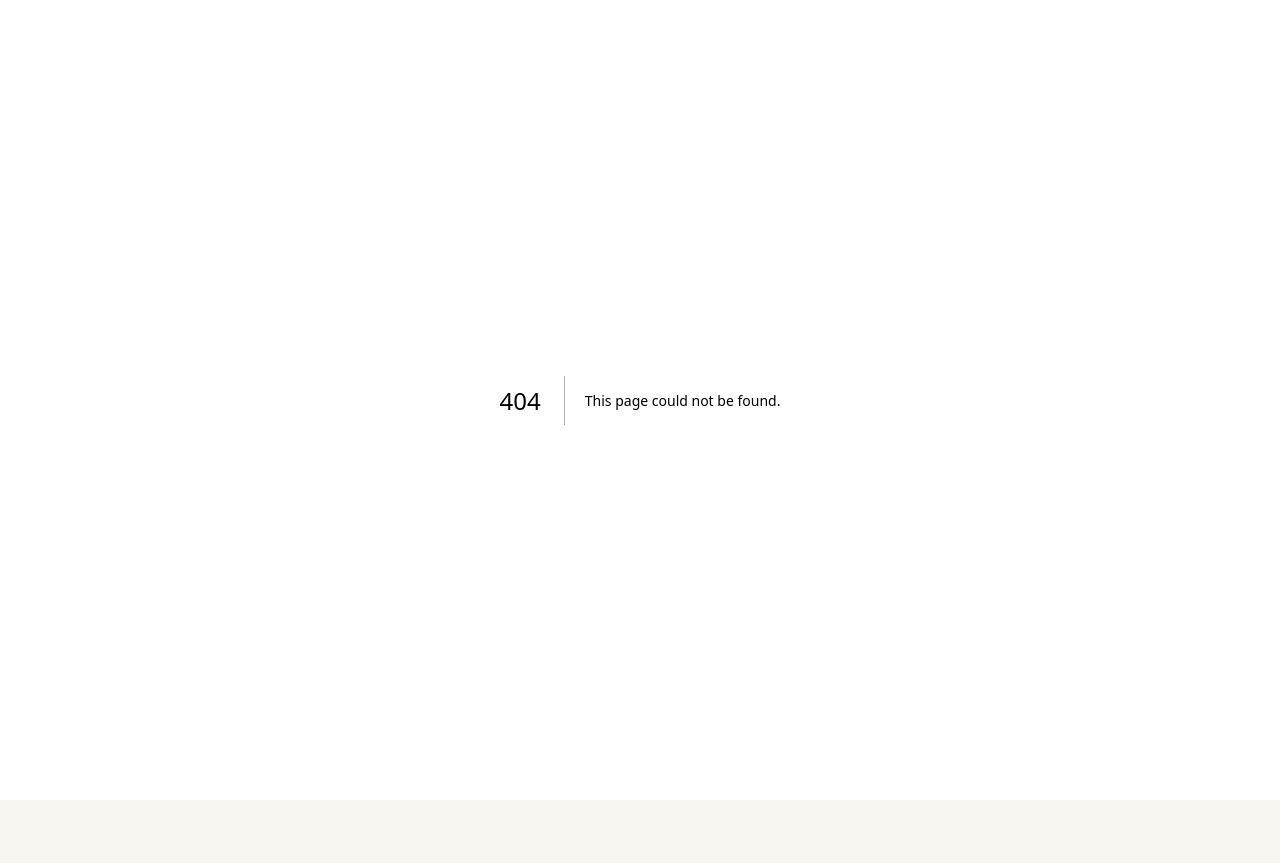
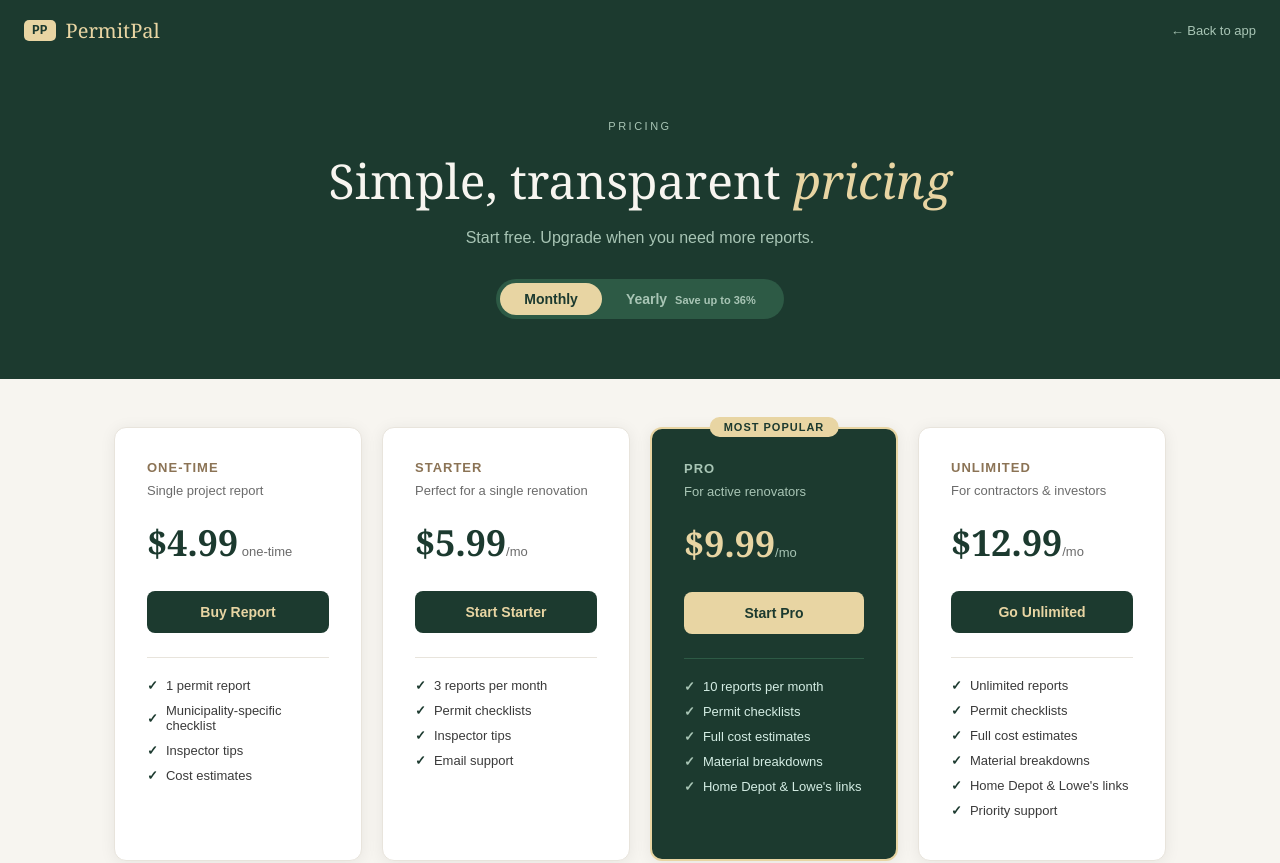
Before and after one commit to rgkmkt1-spec/permitpal, a Next.js app: page /pricing in a window 1280 px wide. Before the commit this address had no page. Shown: the top 863 px of the page. Before the commit the page ends 800 px from the top, so only its background shows below. Built offline with nearby package versions, Linux system fonts and the light colour scheme.

Commit message:
Add pricing page with subscription tiers

```diff
--- /dev/null
+++ b/app/pricing/page.tsx
@@ -0,0 +1,141 @@
+"use client";
+import { useState } from "react";
+
+const PLANS = [
+  {
+    name: "One-time",
+    description: "Single project report",
+    monthlyPrice: 4.99,
+    yearlyPrice: 4.99,
+    features: ["1 permit report", "Municipality-specific checklist", "Inspector tips", "Cost estimates"],
+    cta: "Buy Report",
+    priceId: { monthly: "one_time", yearly: "one_time" },
+    highlight: false,
+  },
+  {
+    name: "Starter",
+    description: "Perfect for a single renovation",
+    monthlyPrice: 5.99,
+    yearlyPrice: 3.25,
+    yearlyTotal: 39,
+    features: ["3 reports per month", "Permit checklists", "Inspector tips", "Email support"],
+    cta: "Start Starter",
+    priceId: { monthly: "price_1TmPFqESTHOe99IFR9J752c1", yearly: "price_1TmPUlESTHOe99IFWC0EhKHU" },
+    highlight: false,
+  },
+  {
+    name: "Pro",
+    description: "For active renovators",
+    monthlyPrice: 9.99,
+    yearlyPrice: 6.58,
+    yearlyTotal: 79,
+    features: ["10 reports per month", "Permit checklists", "Full cost estimates", "Material breakdowns", "Home Depot & Lowe's links"],
+    cta: "Start Pro",
+    priceId: { monthly: "price_1TmPI6ESTHOe99IFK5B87MWc", yearly: "price_1TmPNIESTHOe99IFXRykFhGQ" },
+    highlight: true,
+  },
+  {
+    name: "Unlimited",
+    description: "For contractors & investors",
+    monthlyPrice: 12.99,
+    yearlyPrice: 8.25,
+    yearlyTotal: 99,
+    features: ["Unlimited reports", "Permit checklists", "Full cost estimates", "Material breakdowns", "Home Depot & Lowe's links", "Priority support"],
+    cta: "Go Unlimited",
+    priceId: { monthly: "price_1TmPKKESTHOe99IFDL2KQOoI", yearly: "price_1TmPM9ESTHOe99IFgOxMD37Y" },
+    highlight: false,
+  },
+];
+
+export default function Pricing() {
+  const [billing, setBilling] = useState<"monthly" | "yearly">("monthly");
+  const [loading, setLoading] = useState<string | null>(null);
+
+  const handleSubscribe = async (priceId: string) => {
+    if (priceId === "one_time") {
+      window.location.href = "/";
+      return;
+    }
+    setLoading(priceId);
+    try {
+      const res = await fetch("/api/subscribe", {
+        method: "POST",
+        headers: { "Content-Type": "application/json" },
+        body: JSON.stringify({ priceId }),
+      });
+      const data = await res.json();
+      if (data.url) window.location.href = data.url;
+    } catch {
+      alert("Something went wrong. Please try again.");
+    }
+    setLoading(null);
+  };
+
+  return (
+    <div style={{ minHeight: "100vh", background: "#F7F5F0", fontFamily: "Georgia, serif" }}>
+      <nav style={{ background: "#1C3A2F", padding: "0 24px", height: "60px", display: "flex", alignItems: "center", justifyContent: "space-between" }}>
+        <a href="/" style={{ display: "flex", alignItems: "center", gap: "10px", textDecoration: "none" }}>
+          <span style={{ background: "#E8D5A3", color: "#1C3A2F", borderRadius: "5px", padding: "3px 8px", fontSize: "13px", fontWeight: "bold", fontFamily: "monospace" }}>PP</span>
+          <span style={{ color: "#E8D5A3", fontSize: "20px" }}>PermitPal</span>
+        </a>
+        <a href="/" style={{ fontFamily: "sans-serif", fontSize: "13px", color: "#A8C5B5", textDecoration: "none" }}>← Back to app</a>
+      </nav>
+
+      <div style={{ background: "#1C3A2F", padding: "60px 24px", textAlign: "center" }}>
+        <div style={{ fontFamily: "sans-serif", fontSize: "11px", letterSpacing: "2.5px", textTransform: "uppercase" as const, color: "#A8C5B5", marginBottom: "16px" }}>Pricing</div>
+        <h1 style={{ fontSize: "clamp(28px, 4vw, 48px)", fontWeight: "normal", color: "#F7F5F0", marginBottom: "16px" }}>Simple, transparent <span style={{ color: "#E8D5A3", fontStyle: "italic" }}>pricing</span></h1>
+        <p style={{ fontFamily: "sans-serif", fontSize: "16px", color: "#A8C5B5", marginBottom: "32px" }}>Start free. Upgrade when you need more reports.</p>
+        <div style={{ display: "inline-flex", background: "#2D5A45", borderRadius: "30px", padding: "4px" }}>
+          <button onClick={() => setBilling("monthly")} style={{ padding: "8px 24px", borderRadius: "24px", border: "none", background: billing === "monthly" ? "#E8D5A3" : "transparent", color: billing === "monthly" ? "#1C3A2F" : "#A8C5B5", fontFamily: "sans-serif", fontSize: "14px", fontWeight: 600, cursor: "pointer" }}>Monthly</button>
+          <button onClick={() => setBilling("yearly")} style={{ padding: "8px 24px", borderRadius: "24px", border: "none", background: billing === "yearly" ? "#E8D5A3" : "transparent", color: billing === "yearly" ? "#1C3A2F" : "#A8C5B5", fontFamily: "sans-serif", fontSize: "14px", fontWeight: 600, cursor: "pointer" }}>Yearly <span style={{ fontSize: "11px", marginLeft: "4px" }}>Save up to 36%</span></button>
+        </div>
+      </div>
+
+      <div style={{ maxWidth: "1100px", margin: "0 auto", padding: "48px 24px 80px" }}>
+        <div style={{ display: "grid", gridTemplateColumns: "repeat(auto-fit, minmax(240px, 1fr))", gap: "20px" }}>
+          {PLANS.map((plan) => (
+            <div key={plan.name} style={{ background: plan.highlight ? "#1C3A2F" : "#fff", borderRadius: "12px", padding: "32px", boxShadow: "0 2px 16px rgba(0,0,0,0.07)", border: plan.highlight ? "2px solid #E8D5A3" : "1px solid #E8E4DC", position: "relative" as const }}>
+              {plan.highlight && (
+                <div style={{ position: "absolute" as const, top: "-12px", left: "50%", transform: "translateX(-50%)", background: "#E8D5A3", color: "#1C3A2F", fontFamily: "sans-serif", fontSize: "11px", fontWeight: 700, padding: "4px 14px", borderRadius: "12px", letterSpacing: "1px", textTransform: "uppercase" as const, whiteSpace: "nowrap" as const }}>Most Popular</div>
+              )}
+              <div style={{ fontFamily: "sans-serif", fontSize: "13px", fontWeight: 700, color: plan.highlight ? "#A8C5B5" : "#8B7355", letterSpacing: "1px", textTransform: "uppercase" as const, marginBottom: "8px" }}>{plan.name}</div>
+              <div style={{ fontFamily: "sans-serif", fontSize: "13px", color: plan.highlight ? "#A8C5B5" : "#6B6B6B", marginBottom: "20px" }}>{plan.description}</div>
+              <div style={{ marginBottom: "24px" }}>
+                {billing === "yearly" && plan.yearlyTotal ? (
+                  <>
+                    <span style={{ fontSize: "36px", fontWeight: "bold", color: plan.highlight ? "#E8D5A3" : "#1C3A2F" }}>${plan.yearlyPrice.toFixed(2)}</span>
+                    <span style={{ fontFamily: "sans-serif", fontSize: "13px", color: plan.highlight ? "#A8C5B5" : "#6B6B6B" }}>/mo</span>
+                    <div style={{ fontFamily: "sans-serif", fontSize: "12px", color: plan.highlight ? "#A8C5B5" : "#8B7355", marginTop: "4px" }}>billed ${plan.yearlyTotal}/year</div>
+                  </>
+                ) : (
+                  <>
+                    <span style={{ fontSize: "36px", fontWeight: "bold", color: plan.highlight ? "#E8D5A3" : "#1C3A2F" }}>${plan.monthlyPrice.toFixed(2)}</span>
+                    <span style={{ fontFamily: "sans-serif", fontSize: "13px", color: plan.highlight ? "#A8C5B5" : "#6B6B6B" }}>{plan.name === "One-time" ? " one-time" : "/mo"}</span>
+                  </>
+                )}
+              </div>
+              <button
+                onClick={() => handleSubscribe(billing === "yearly" && plan.priceId.yearly !== "one_time" ? plan.priceId.yearly : plan.priceId.monthly)}
+                disabled={loading === plan.priceId.monthly || loading === plan.priceId.yearly}
+                style={{ width: "100%", padding: "13px", background: plan.highlight ? "#E8D5A3" : "#1C3A2F", color: plan.highlight ? "#1C3A2F" : "#E8D5A3", border: "none", borderRadius: "8px", fontFamily: "sans-serif", fontSize: "14px", fontWeight: 700, cursor: "pointer", marginBottom: "24px", opacity: loading ? 0.7 : 1 }}
+              >
+                {loading === plan.priceId.monthly || loading === plan.priceId.yearly ? "Loading…" : plan.cta}
+              </button>
+              <div style={{ borderTop: `1px solid ${plan.highlight ? "#2D5A45" : "#E8E4DC"}`, paddingTop: "20px" }}>
+                {plan.features.map((f, i) => (
+                  <div key={i} style={{ display: "flex", alignItems: "center", gap: "8px", fontFamily: "sans-serif", fontSize: "13px", color: plan.highlight ? "#D4EDE4" : "#3A3A3A", marginBottom: "10px" }}>
+                    <span style={{ color: plan.highlight ? "#A8C5B5" : "#1C3A2F", fontWeight: "bold" }}>✓</span>
+                    {f}
+                  </div>
+                ))}
+              </div>
+            </div>
+          ))}
+        </div>
+        <div style={{ textAlign: "center" as const, marginTop: "48px", fontFamily: "sans-serif", fontSize: "13px", color: "#8B7355" }}>
+          All plans include a free first report. Cancel anytime. Questions? Email us at support@permitpalapp.com
+        </div>
+      </div>
+    </div>
+  );
+}
```
